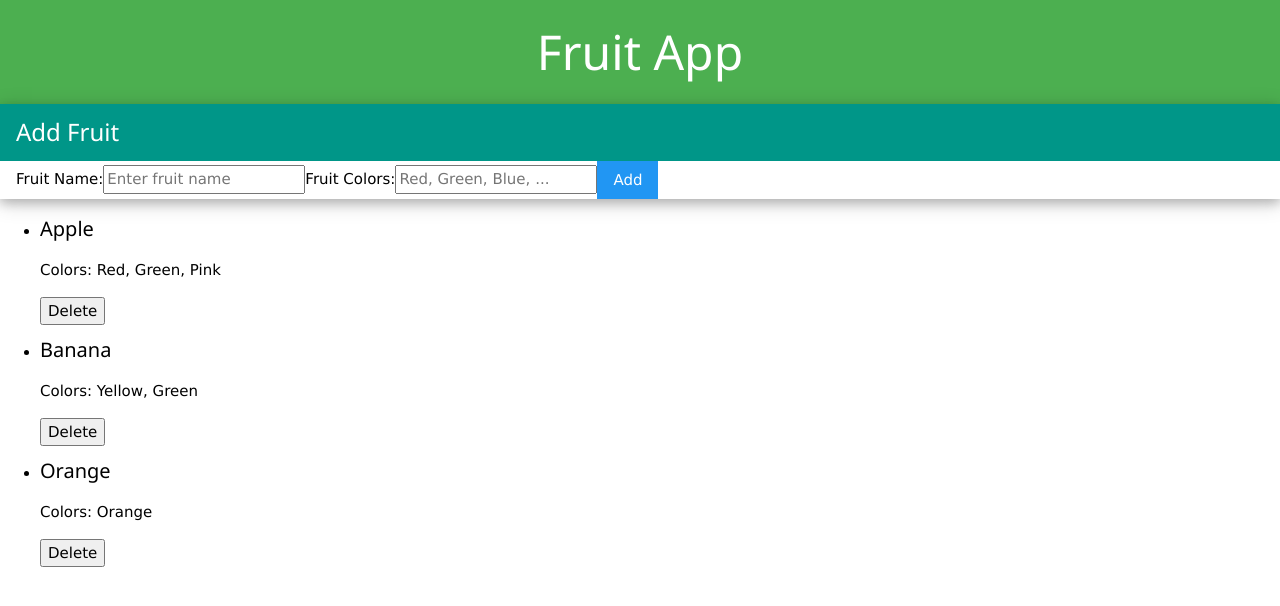
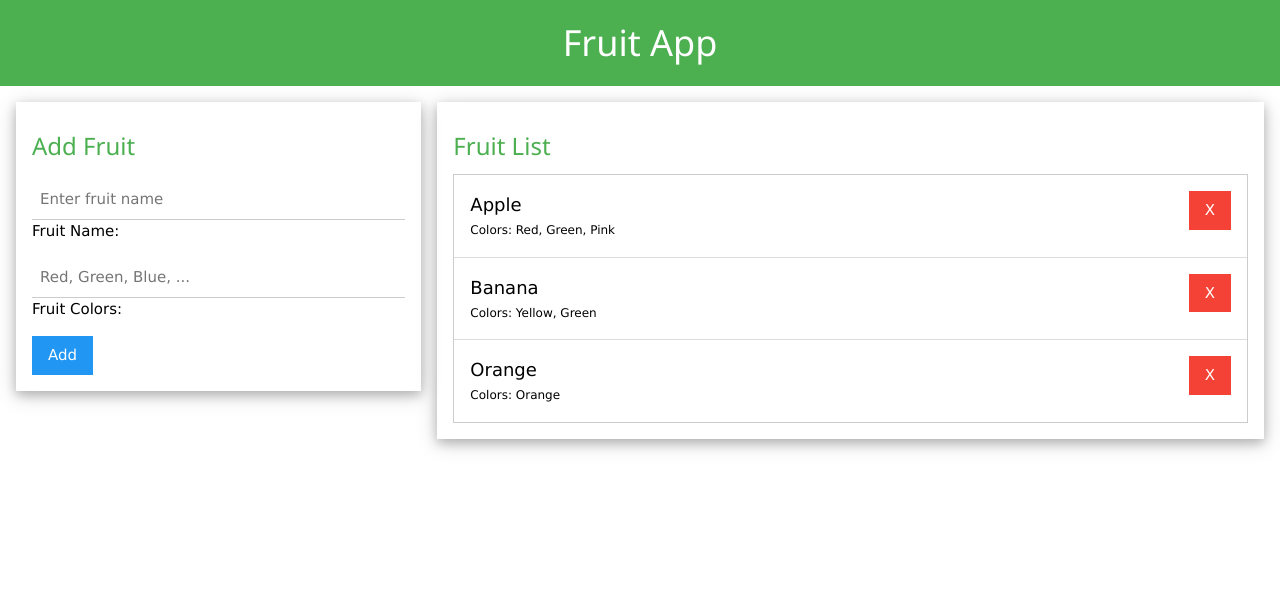
Before and after one commit to dushyant/full-stack-project, a React app: page / in a window 1280 px wide. Shown: the top 606 px of the page. Built offline with nearby package versions, Linux system fonts and the light colour scheme.

Commit message:
Updated UI. Made it look good

```diff
--- a/src/AddFruitForm.js
+++ b/src/AddFruitForm.js
@@ -46,20 +46,18 @@ class AddFruitForm extends Component {
 
   render() {
     return (
-      <div className="w3-row">
-        <div className="w3-card-4">
-          <div className="w3-container w3-teal">
-            <h3>Add Fruit</h3>
-          </div>
-          <form onSubmit={this.onFormSubmit} className="w3-container" role="add">
-            <label htmlFor="fruitname">Fruit Name:</label>
-            <input id="fruitname" type="text" placeholder="Enter fruit name" required />
-            <label htmlFor="fruitcolors">Fruit Colors:</label>
-            <input id="fruitcolors" type="text" placeholder="Red, Green, Blue, ..." required />
-            <button type="submit" className="w3-btn w3-blue">Add</button>
-          </form>
+      <form onSubmit={this.onFormSubmit} className="w3-container w3-card-4 w3-padding-16" role="add">
+        <h3 className="w3-text-green">Add Fruit</h3>
+        <div className="w3-section">
+          <input className="w3-input" id="fruitname" type="text" placeholder="Enter fruit name" required />
+          <label htmlFor="fruitname">Fruit Name:</label>
         </div>
-      </div>
+        <div className="w3-section">
+          <input className="w3-input" id="fruitcolors" type="text" placeholder="Red, Green, Blue, ..." required />
+          <label htmlFor="fruitcolors">Fruit Colors:</label>
+        </div>
+        <button type="submit" className="w3-btn w3-blue">Add</button>
+      </form>
     );
   }
 }
--- a/src/App.js
+++ b/src/App.js
@@ -30,12 +30,13 @@ class App extends Component {
   // this can be part of shared component/module
   // this show message to user for better user experience
   showMsg(msg) {
-    let spanNode = document.createElement("SPAN");
+    let divNode = document.createElement("DIV");
     let textNode = document.createTextNode(msg);
     let msgBox = document.querySelector('#msgbox');
 
-    spanNode.appendChild(textNode);
-    msgBox.appendChild(spanNode);
+    divNode.className = "w3-panel w3-2017-primrose-yellow";
+    divNode.appendChild(textNode);
+    msgBox.appendChild(divNode);
     msgBox.style.display = "block";
 
     // hide message after 3 seconds
@@ -85,9 +86,15 @@ class App extends Component {
     return (
       <div>
         <div id="msgbox" className="msg-box" />
-        <AddFruitForm onSubmit={(fruit) => this.addFruit(fruit)} />
-        <FruitList fruits={this.state.fruits}
-          onDeleteFruit={(index) => this.deleteFruit(index)}/>
+        <div className="w3-row-padding">
+          <div className="w3-third">
+            <AddFruitForm onSubmit={(fruit) => this.addFruit(fruit)} />
+          </div>
+          <div className="w3-twothird">
+            <FruitList fruits={this.state.fruits}
+            onDeleteFruit={(index) => this.deleteFruit(index)}/>
+          </div>
+        </div>
       </div>
     );
   }
--- a/src/FruitList.js
+++ b/src/FruitList.js
@@ -10,23 +10,30 @@ render() {
     // then show message 'No fruits available'
     if(!fruits.length) {
       return (
+        <div className="w3-container w3-card-4 w3-padding-16">
+          <h3>Fruit List</h3>
           <div className="no-fruits-msg">No fruits available</div>
+        </div>
       );
     }
     return (
-      <ul className="list-group">
+      <div className="w3-container w3-card-4 w3-padding-16">
+        <h3 className="w3-text-green">Fruit List</h3>
+        <ul className="w3-ul w3-border w3-hoverable">
           {
             fruits.map(function(fruit, index) {
               return (
-              <li key={index}>
-                <h4>{fruit.name}</h4>
-                <p>Colors: {fruit.colors.join(", ")}</p>
-                <button className="danger-btn" onClick={() => onDeleteFruit(index)} key={index}>Delete</button>
+                <li className="w3-padding-16 w3-hover-light-gray" key={index}>
+                  <button className="w3-button w3-red w3-medium w3-right" onClick={() => onDeleteFruit(index)} key={index}>X</button>
+                  <span className="w3-large">{fruit.name}</span>
+                  <br />
+                  <span className="w3-small">Colors: {fruit.colors.join(", ")}</span>
                 </li>
               );
             })
           }
         </ul>
+      </div>
     );
   }
 }
--- a/src/index.html
+++ b/src/index.html
@@ -12,8 +12,8 @@
 </head>
 <body>
   <div class="App w3-myfont">
-    <header class="w3-container w3-green w3-center App-header ">
-      <h1 class="w3-margin w3-xxxlarge">
+    <header class="w3-container w3-green w3-center w3-margin-bottom App-header">
+      <h1 class="w3-margin w3-xxlarge">
         Fruit App
       </h1>
     </header>
```
Lines whose indentation alone changed are shown as unchanged.
